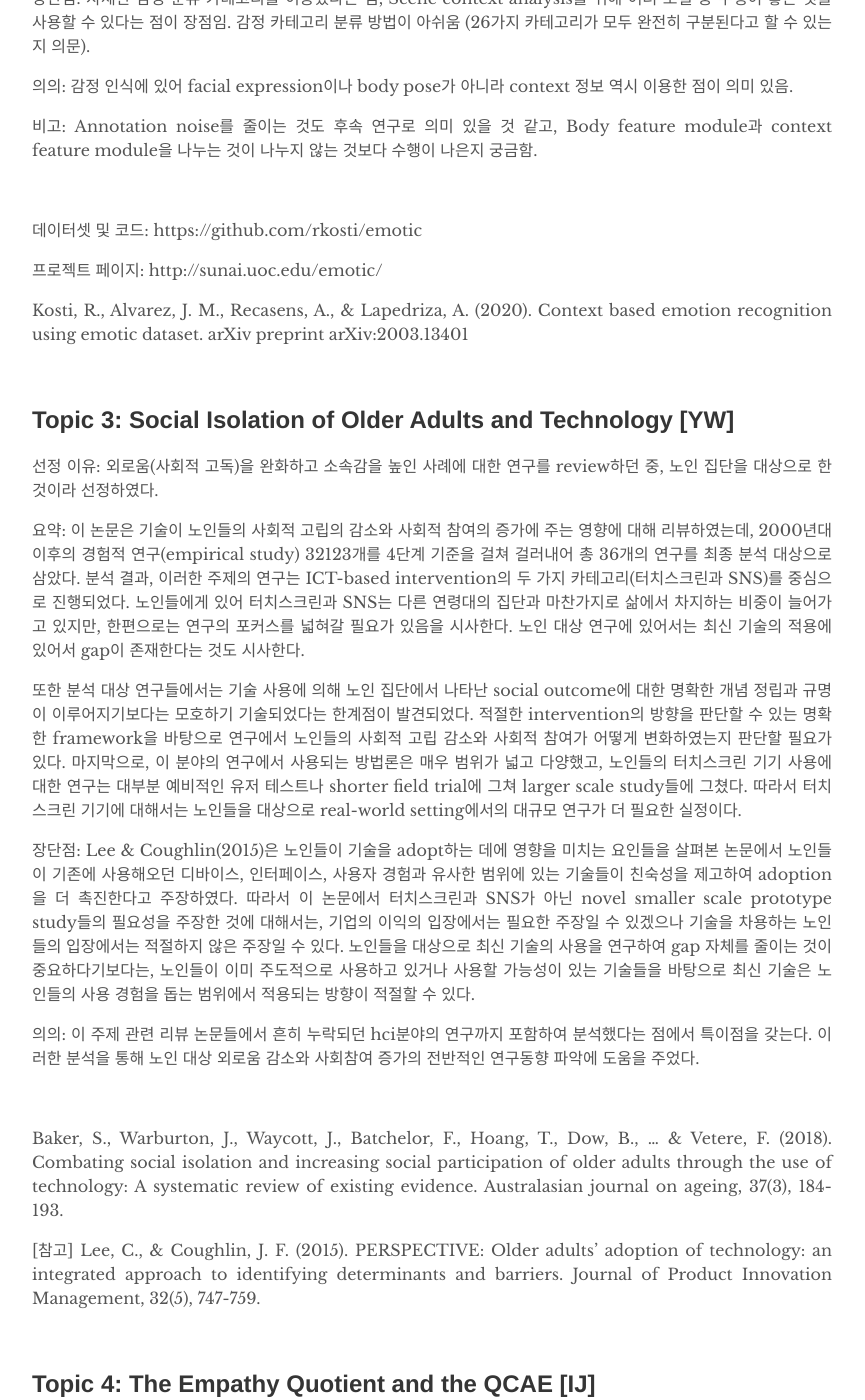
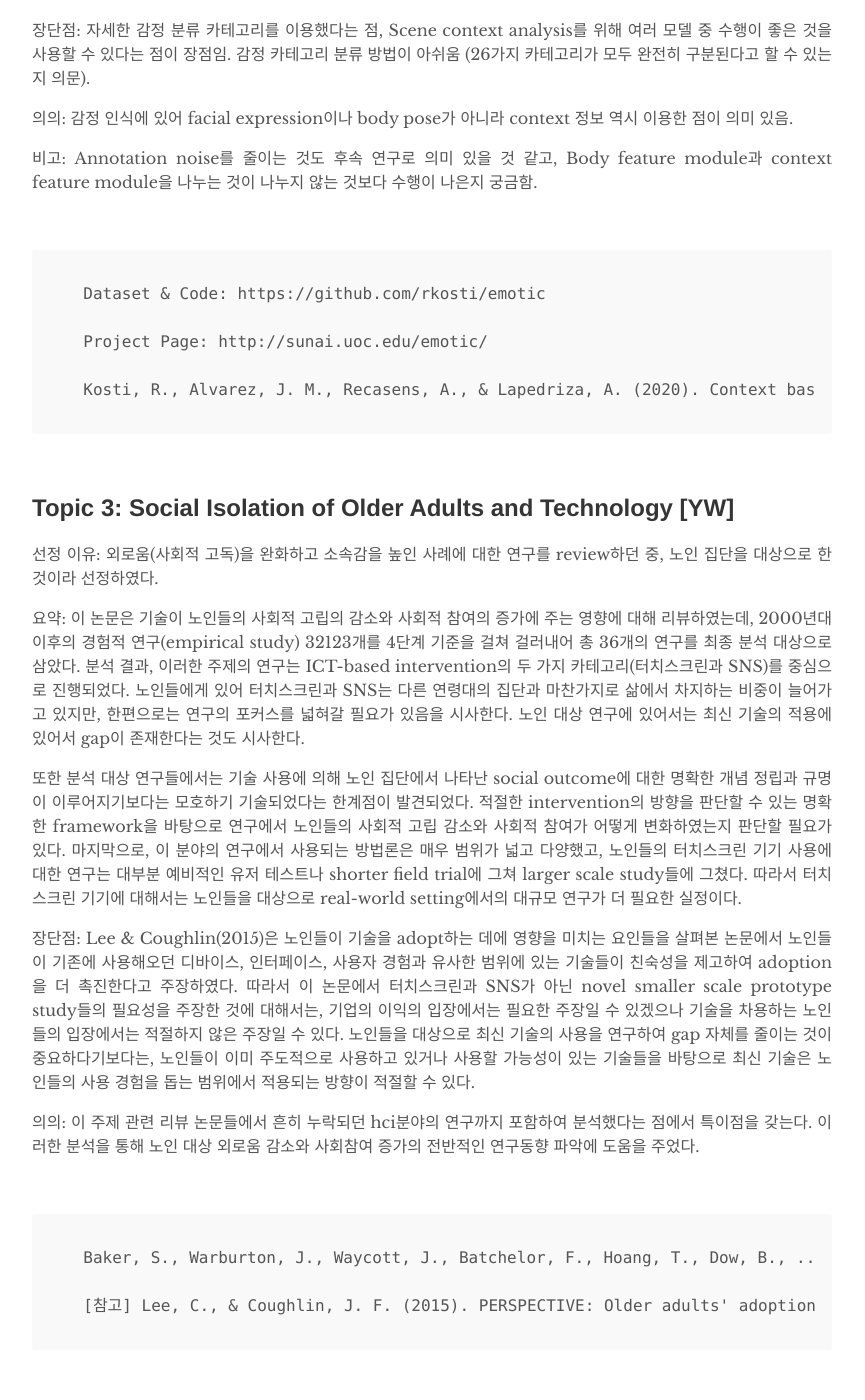
Before and after one commit to humanfactorspsych/blog, a Jekyll site: the page built from _posts/2020-05-07-study.md, in a window 1280 px wide and 1400 px high, scrolled down 1440 px. Shown: the whole window, without its empty margins (208-1073 px from the left). Built offline with Jekyll 4.4.1, drawn with Linux system fonts in a browser that asks for light colours; some of the changed text lies outside the part shown.

Commit message:
Update 2020-05-07-study.md

```diff
--- a/_posts/2020-05-07-study.md
+++ b/_posts/2020-05-07-study.md
@@ -24,12 +24,12 @@ Presenters: YK (Yoon Kyung), YW(Yoonwon), JE(Jaeun), IJ(Injoo), WH(Whani), HY(Ho
   Ratcliff & McKoon (2008)의 Diffusion Drift Model에 대해 간단히 알아보았다. Diffusion Drift Model은 물리학의 확산 모형에서 출발해 사람의 의사 결정 과정을 설명하기 위해 만들어진 모형이다. 2AFC task에 가장 최적화된 모형이다. 반응 시간(Reaction Time)을 정교하게 분석할 때 사용하며,
 시작점(bias), 결정 시작 전 delay time, 총 RT, drift rate, 각 choice에 대한 distribution을 구할 수 있다.
 
-  Ratcliff, R., & McKoon, G. (2008). The diffusion decision model: theory and data for two-choice decision tasks. Neural computation, 20(4), 873-922.
+      Ratcliff, R., & McKoon, G. (2008). The diffusion decision model: theory and data for two-choice decision tasks. Neural computation, 20(4), 873-922.
 
-  [fast-dm](
+      Voss, A., Voss, J., & Lerche, V. (2015). Assessing cognitive processes with diffusion model analyses: a tutorial based on fast-dm-30. Frontiers in psychology, 6, 336. [link](https://www.frontiersin.org/articles/10.3389/fpsyg.2015.00336/full)
+
+      [fast-dm page](
 https://www.psychologie.uni-heidelberg.de/ae/meth/fast-dm/#example)
-
-  Voss, A., Voss, J., & Lerche, V. (2015). Assessing cognitive processes with diffusion model analyses: a tutorial based on fast-dm-30. Frontiers in psychology, 6, 336. [link](https://www.frontiersin.org/articles/10.3389/fpsyg.2015.00336/full)
 
 <br>
 
@@ -48,11 +48,11 @@ https://www.psychologie.uni-heidelberg.de/ae/meth/fast-dm/#example)
 
 <br>
 
-  데이터셋 및 코드: https://github.com/rkosti/emotic
+      Dataset & Code: https://github.com/rkosti/emotic
 
-  프로젝트 페이지: http://sunai.uoc.edu/emotic/
+      Project Page: http://sunai.uoc.edu/emotic/
 
-  Kosti, R., Alvarez, J. M., Recasens, A., & Lapedriza, A. (2020). Context based emotion recognition using emotic dataset. arXiv preprint arXiv:2003.13401
+      Kosti, R., Alvarez, J. M., Recasens, A., & Lapedriza, A. (2020). Context based emotion recognition using emotic dataset. arXiv preprint arXiv:2003.13401
 
 <br>
 
@@ -72,9 +72,9 @@ https://www.psychologie.uni-heidelberg.de/ae/meth/fast-dm/#example)
 
 <br>
 
-  Baker, S., Warburton, J., Waycott, J., Batchelor, F., Hoang, T., Dow, B., ... & Vetere, F. (2018). Combating social isolation and increasing social participation of older adults through the use of technology: A systematic review of existing evidence. Australasian journal on ageing, 37(3), 184-193.
+      Baker, S., Warburton, J., Waycott, J., Batchelor, F., Hoang, T., Dow, B., ... & Vetere, F. (2018). Combating social isolation and increasing social participation of older adults through the use of technology: A systematic review of existing evidence. Australasian journal on ageing, 37(3), 184-193.
 
-  [참고] Lee, C., & Coughlin, J. F. (2015). PERSPECTIVE: Older adults' adoption of technology: an integrated approach to identifying determinants and barriers. Journal of Product Innovation Management, 32(5), 747-759.
+      [참고] Lee, C., & Coughlin, J. F. (2015). PERSPECTIVE: Older adults' adoption of technology: an integrated approach to identifying determinants and barriers. Journal of Product Innovation Management, 32(5), 747-759.
 
 <br>
 
@@ -91,9 +91,11 @@ EQ의 경우 공감능력 결함을 특징으로 하는 Asperger Syndrome, High
 비고: 현재 대부분의 공감 척도는 평소 자신의 공감 능력에 대해 스스로 평가하는 자가보고 설문의 형식으로 구성되어 있는 것 같음. 특정 상황에서의 타인에 대한 공감을 직접 이끌어내어 그것을 측정하는 방법은 ToM task, perspective-taking task 같은 것만 존재하는 것으로 보임
 Faux pas test의 경우 인지적 공감에 대한 문항만 포함되어 있는 것으로 볼 수 있기 때문에, 정서적 공감의 내용(ex. 등장인물의 상황에 대해 어떤 감정을 느끼시나요?)을 포함해볼 수 있을 것 같음
 
-  Baron-Cohen, S., & Wheelwright, S. (2004). The empathy quotient: an investigation of adults with Asperger syndrome or high functioning autism, and normal sex differences. Journal of autism and developmental disorders, 34(2), 163-175.
-Reniers, R. L., Corcoran, R., Drake, R., Shryane, N. M., & Völlm, B. A. (2011). The QCAE: A questionnaire of cognitive and affective empathy. Journal of personality assessment, 93(1), 84-95.
-EQ 설문문항: https://psychology-tools.com/test/empathy-quotient
+    Baron-Cohen, S., & Wheelwright, S. (2004). The empathy quotient: an investigation of adults with Asperger syndrome or high functioning autism, and normal sex differences. Journal of autism and developmental disorders, 34(2), 163-175.
+
+    Reniers, R. L., Corcoran, R., Drake, R., Shryane, N. M., & Völlm, B. A. (2011). The QCAE: A questionnaire of cognitive and affective empathy. Journal of personality assessment, 93(1), 84-95.
+
+    EQ 설문문항: https://psychology-tools.com/test/empathy-quotient
 
 <br>
 
@@ -109,7 +111,7 @@ EQ 설문문항: https://psychology-tools.com/test/empathy-quotient
 
 <br>
 
-  Philip, P., Dupuy, L., Auriacombe, M., Serre, F., De Sevin, E., Sauteraud, A., & Micouloud-Franchi, J-A. (2020). Trust and acceptance of a virtual psychiatric interview between embodied conversational agents and outpatients. NPJ Digit Med, 3(1), doi: 10.1038/s41746-019-0213-y.
+      Philip, P., Dupuy, L., Auriacombe, M., Serre, F., De Sevin, E., Sauteraud, A., & Micouloud-Franchi, J-A. (2020). Trust and acceptance of a virtual psychiatric interview between embodied conversational agents and outpatients. NPJ Digit Med, 3(1), doi: 10.1038/s41746-019-0213-y.
 
 <br>
 
@@ -125,7 +127,7 @@ EQ 설문문항: https://psychology-tools.com/test/empathy-quotient
 
 <br>
 
-  Broadbent, E., Kumar, V., Li, X., Sollers 3rd, J., Stafford, R.Q., MacDonald, B.A., Wegner, D.M. (2013). Robots with Display Screens: A Robot with a More Humanlike Face Display Is Perceived To Have More Mind and a Better Personality. PLoS ONE 8(8): e72589. doi:10.1371/journal.pone.0072589.
+      Broadbent, E., Kumar, V., Li, X., Sollers 3rd, J., Stafford, R.Q., MacDonald, B.A., Wegner, D.M. (2013). Robots with Display Screens: A Robot with a More Humanlike Face Display Is Perceived To Have More Mind and a Better Personality. PLoS ONE 8(8): e72589. doi:10.1371/journal.pone.0072589.
 
 <br>
 
@@ -143,7 +145,7 @@ EQ 설문문항: https://psychology-tools.com/test/empathy-quotient
 
 <br>
 
-  B Noah et al.(2018). Impact of remote patient monitoring on clinical outcomes: an updated meta-analysis of randomized controlled trials. npj Digital Medicine
+      B Noah et al.(2018). Impact of remote patient monitoring on clinical outcomes: an updated meta-analysis of randomized controlled trials. npj Digital Medicine
 
 <br>
 
```
Also changed, not shown: other parts of _posts/2020-05-07-study.md (+1 -1 lines).
